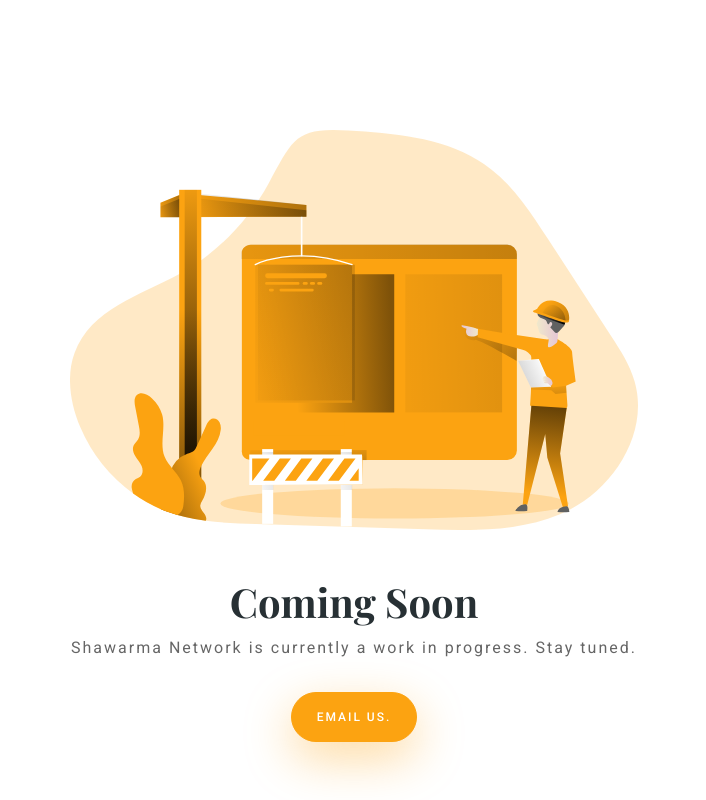
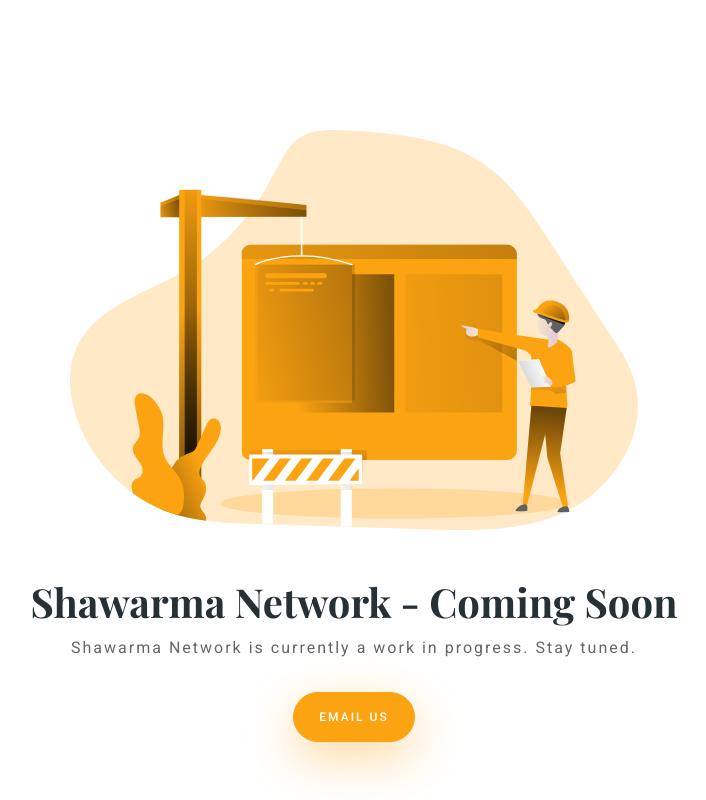
Before and after one commit to shawarmanetwork/mainweb, a plain HTML site: page index.html in a window 1280 px wide. Shown: the whole page, without its empty margins (286-992 px from the left). Drawn offline with nearby package versions, Linux system fonts and the light colour scheme.

Commit message:
Edit commit

```diff
--- a/index.html
+++ b/index.html
@@ -15,9 +15,9 @@
     <div class="container vh-100">
         <div class="text-center">
             <img src="./static/img/construction.svg" class="h-50">
-            <h1>Coming Soon</h1>
+            <h1>Shawarma Network - Coming Soon</h1>
             <p>Shawarma Network is currently a work in progress. Stay tuned.</p>
-            <a href="mailto:contact@shawarmanetwork.com" class="btn btn-primary mt-3">Email us.</a>
+            <a href="mailto:contact@shawarmanetwork.com" class="btn btn-primary mt-3">Email Us</a>
         </div>
     </div>
 </body>
```
